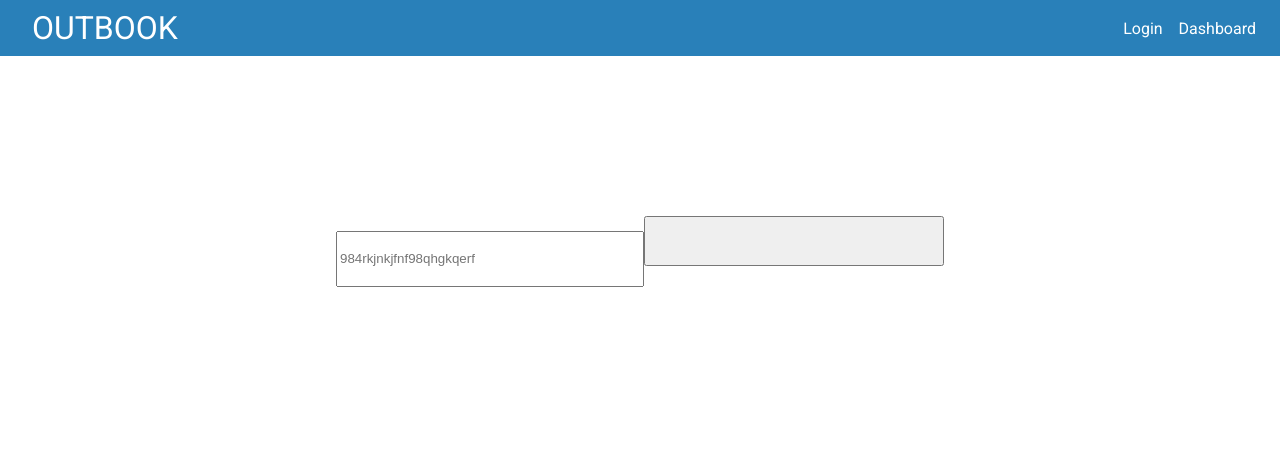
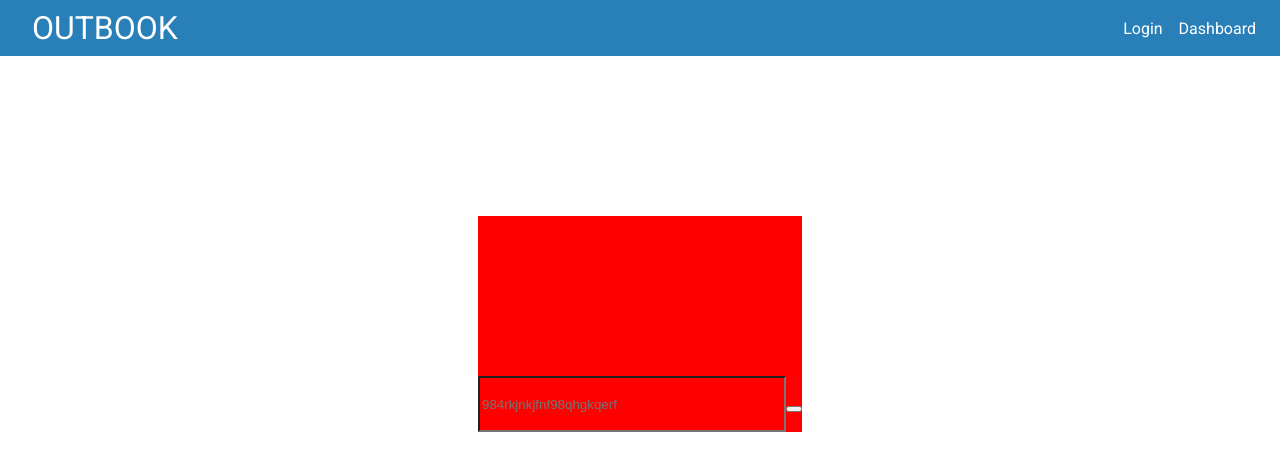
Before and after one commit to Outbook-Archive/Front-End-Web, a React (Create React App) app: page /candidateLink in a window 1280 px wide. Shown: the top 470 px of the page. Built offline with nearby package versions, Linux system fonts and the light colour scheme.

Commit message:
remove unused vars

```diff
--- a/src/components/CandidateLink/CandidateLink.css
+++ b/src/components/CandidateLink/CandidateLink.css
@@ -1,13 +1,16 @@
 .link-container {
   margin-top: 10rem;
+  background-color: red;
 }
 
-.link-container input {
+.link-input {
+  min-width: 300px;
+  min-height: 50px;
+  background-color: red;
+  color: red;
+}
+
+.button.copy-btn {
   min-width: 300px;
   min-height: 50px;
 }
-
-.link-container button {
-  min-width: 300px;
-  min-height: 50px;
-}
--- a/src/components/CandidateLink/CandidateLink.js
+++ b/src/components/CandidateLink/CandidateLink.js
@@ -2,9 +2,15 @@ import React from 'react';
 import './CandidateLink.css';
 
 function CandidateLink() {
+
+  const containerStyle = {
+    "marginTop": "10rem",
+    "background-color": "red"
+  }
+
   return (
     <div className='link-container'>
-      <input placeholder="984rkjnkjfnf98qhgkqerf"></input>
+      <input placeholder="984rkjnkjfnf98qhgkqerf" style={containerStyle} className='link-input'></input>
       <button className='copy-btn'></button>
     </div>
   )
--- a/src/components/Login/Login.js
+++ b/src/components/Login/Login.js
@@ -1,6 +1,4 @@
 import React, { Component } from 'react';
-import { Link } from 'react-router-dom';
-
 import './Login.css'
 
 class Login extends Component {
```
